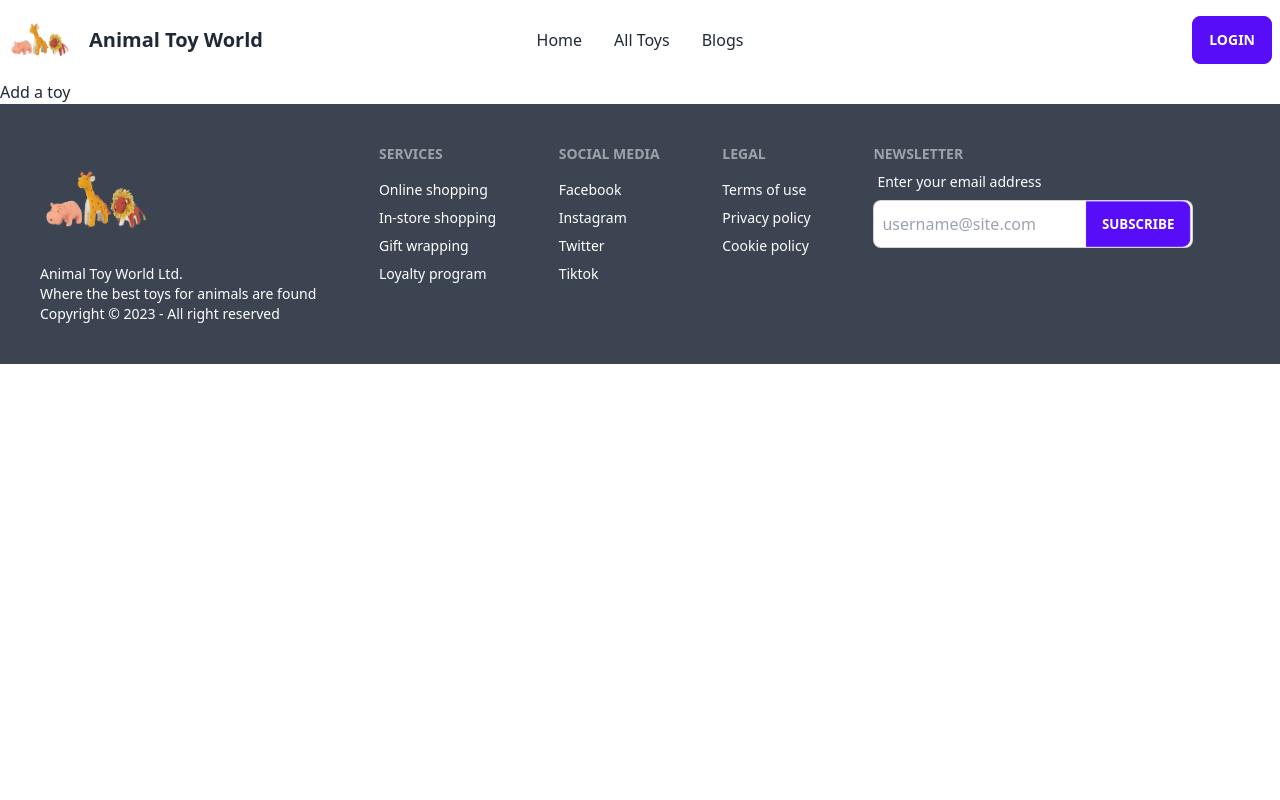
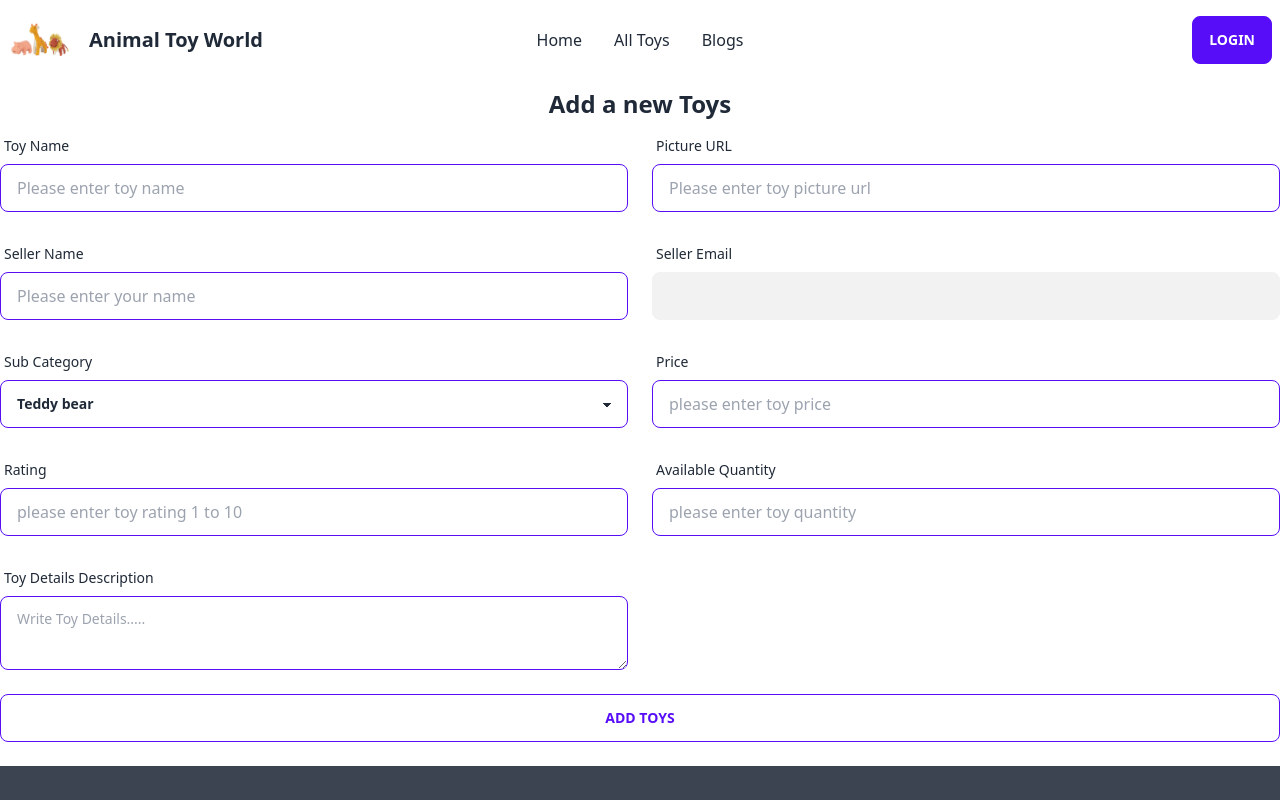
Before and after one commit to mhemon/animal-toy-world-client, a React (Vite) app: page /addtoys in a window 1280 px wide. Shown: the top 800 px of the page. Built offline with nearby package versions, Linux system fonts and the light colour scheme; no server answers.

Commit message:
add a new toys design added

```diff
--- a/src/components/AddAToy/AddAToy.jsx
+++ b/src/components/AddAToy/AddAToy.jsx
@@ -1,8 +1,90 @@
+import { useContext, useState } from "react";
+import { AuthContext } from "../../Provider/AuthProvider";
 
 const AddAToy = () => {
+    const { user } = useContext(AuthContext)
+
+    const [selectedValue, setSelectedValue] = useState('');
+    const handleChange = (event) => {
+        setSelectedValue(event.target.value);
+    };
+    const handleAddToys = (event) => {
+        event.preventDefault()
+        const form = event.target
+
+    }
     return (
         <div>
-            <p>Add a toy</p>
+            <h3 className="text-2xl text-center py-2 font-semibold">Add a new Toys</h3>
+            <form onSubmit={handleAddToys}>
+                <div className="grid grid-cols-1 md:grid-cols-2 gap-6">
+                    <div className="form-control">
+                        <label className="label">
+                            <span className="label-text">Toy Name</span>
+                        </label>
+                        <input type="text" placeholder="Please enter toy name" name="toyName" className="input input-bordered input-primary" required/>
+                    </div>
+                    <div className="form-control">
+                        <label className="label">
+                            <span className="label-text">Picture URL</span>
+                        </label>
+                        <input type="text" placeholder="Please enter toy picture url" name="toyPictureURL" className="input input-bordered input-primary" required/>
+                    </div>
+                    <div className="form-control">
+                        <label className="label">
+                            <span className="label-text">Seller Name</span>
+                        </label>
+                        <input type="text" name="sellerName" defaultValue={user?.displayName} placeholder="Please enter your name" className="input input-bordered input-primary" required/>
+                    </div>
+                    <div className="form-control">
+                        <label className="label">
+                            <span className="label-text">Seller Email</span>
+                        </label>
+                        <input type="email" defaultValue={user?.email} className="input input-bordered input-primary" disabled required/>
+                    </div>
+                    <div className="form-control">
+                        <label className="label">
+                            <span className="label-text">Sub Category</span>
+                        </label>
+                        <select className="select w-full input-primary" value={selectedValue} onChange={handleChange}>
+                            <option>Teddy bear</option>
+                            <option>Dinosaur</option>
+                            <option>Horse</option>
+                            <option>Dogs</option>
+                            <option>Cat</option>
+                            <option>Unicorn</option>
+                            <option>Cows</option>
+                        </select>
+                    </div>
+                    <div className="form-control">
+                        <label className="label">
+                            <span className="label-text">Price</span>
+                        </label>
+                        <input type="number" placeholder="please enter toy price" className="input input-bordered input-primary" name="price" required/>
+                    </div>
+                    <div className="form-control">
+                        <label className="label">
+                            <span className="label-text">Rating</span>
+                        </label>
+                        <input type="number" placeholder="please enter toy rating 1 to 10" className="input input-bordered input-primary" min="1" max="10" step="0.01" name="rating" required/>
+                    </div>
+                    <div className="form-control">
+                        <label className="label">
+                            <span className="label-text">Available Quantity</span>
+                        </label>
+                        <input type="number" placeholder="please enter toy quantity" className="input input-bordered input-primary" name="quantity" required/>
+                    </div>
+                    <div className="form-control">
+                        <label className="label">
+                            <span className="label-text">Toy Details Description</span>
+                        </label>
+                        <textarea name="details" className="textarea input-primary" placeholder="Write Toy Details....." required/>
+                    </div>
+                </div>
+                <div className="form-control my-6">
+                    <input className="btn btn-primary btn-outline btn-block" type="submit" value="Add Toys" />
+                </div>
+            </form>
         </div>
     );
 };
--- a/src/components/MyToys/MyToys.jsx
+++ b/src/components/MyToys/MyToys.jsx
@@ -19,6 +19,7 @@ const MyToys = () => {
     return (
         <div>
             <div className="overflow-x-auto w-full">
+            <h3 className="text-2xl text-center py-2 font-semibold">My Toys</h3>
                 <table className="table w-full">
                     {/* head */}
                     <thead>
```
